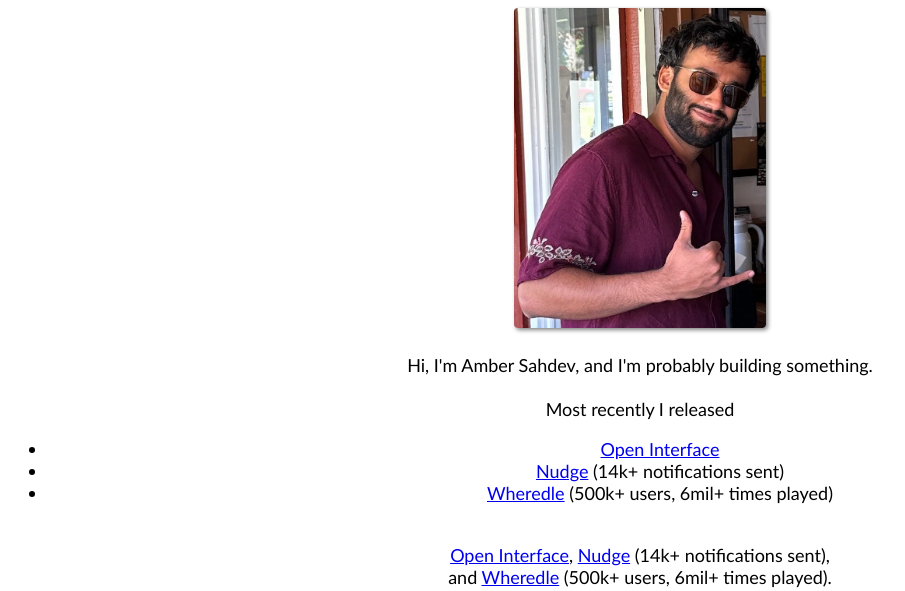
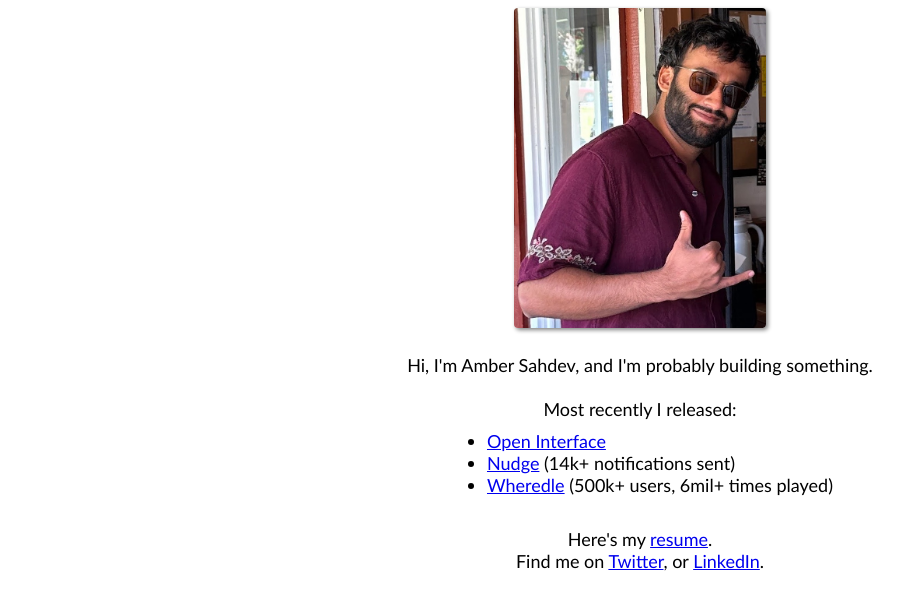
Before and after one commit to AmberSahdev/AmberSahdev.github.io, a plain HTML site: page index.html in a window 1280 px wide. Shown: the top 591 px of the page, without its empty margins (0-905 px from the left). Drawn offline with Linux system fonts and the light colour scheme.

Commit message:
Adding resume page

```diff
--- a/index.html
+++ b/index.html
@@ -20,16 +20,17 @@
         <br><br>
         Hi, I'm Amber Sahdev, and I'm probably building something.
         <br><br>
-        Most recently I released
-        <ul>
-            <li><a href="https://github.com/AmberSahdev/Open-Interface">Open Interface</a></li>
-            <li><a href="https://NudgeNotifier.com">Nudge</a> (14k+ notifications sent)</li>
-            <li><a href="https://wheredle.xyz">Wheredle</a> (500k+ users, 6mil+ times played)</li>
-        </ul>
+
+        Most recently I released:
+        <div style="display: flex; justify-content: center; margin: 0; padding: 0;">
+            <ul style="text-align: left; margin: 10px;">
+                <li><a href="https://github.com/AmberSahdev/Open-Interface">Open Interface</a></li>
+                <li><a href="https://NudgeNotifier.com">Nudge</a> (14k+ notifications sent)</li>
+                <li><a href="https://wheredle.xyz">Wheredle</a> (500k+ users, 6mil+ times played)</li>
+            </ul>
+        </div>
+
         <br>
-        <a href="https://github.com/AmberSahdev/Open-Interface">Open Interface</a>, <a href="https://NudgeNotifier.com">Nudge</a> (14k+ notifications sent), <br>
-        and <a href="https://wheredle.xyz">Wheredle</a> (500k+ users, 6mil+ times played).
-        <br><br>
         Here's my <a href="/resume">resume</a>.
         <br>
         Find me on <a href="https://www.twitter.com/AmberSahdev">Twitter</a>, or <a href="https://www.linkedin.com/in/AmberSahdev">LinkedIn</a>.
```
Also changed, not shown: resume.html (+1 -1 lines).
